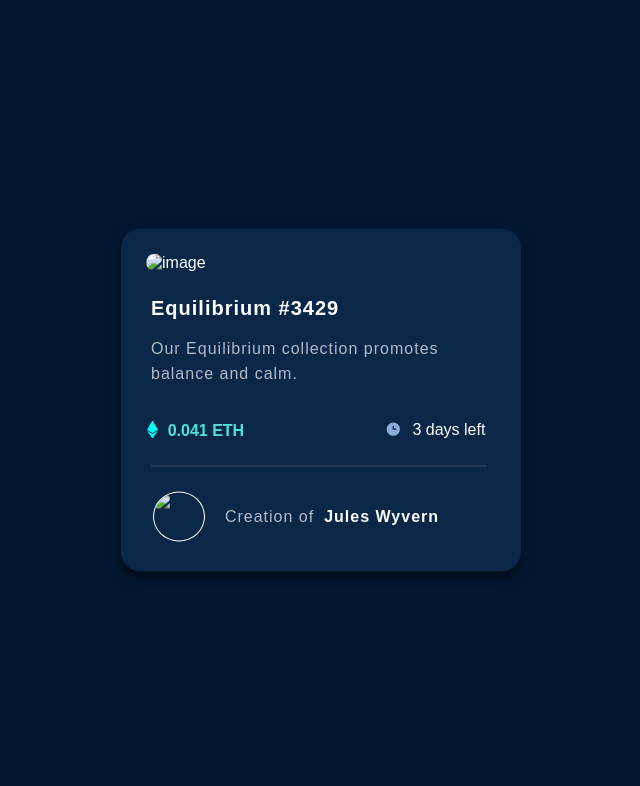
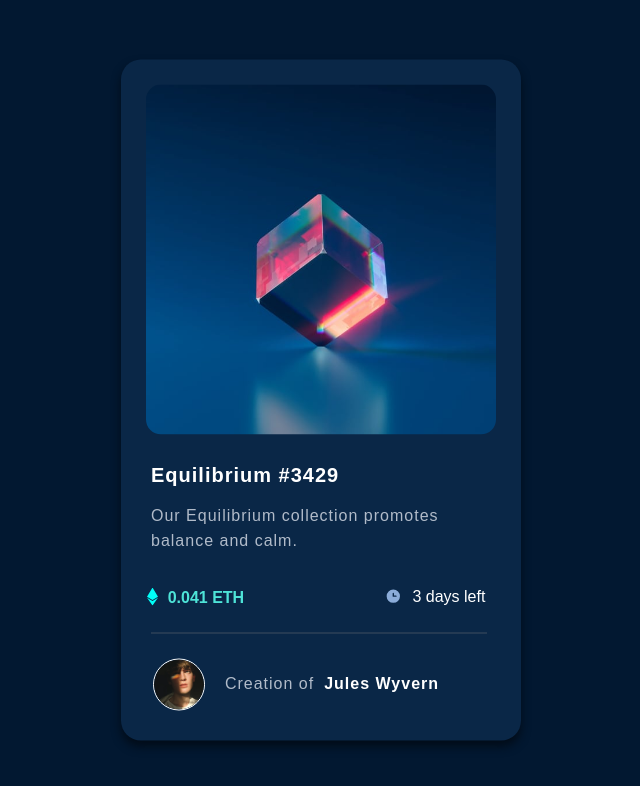
Before and after one commit to moonrose93/NFT_preview_card_component, a plain HTML site: page index.html in a window 1280 px wide. Shown: the whole page, without its empty margins (319-959 px from the left). Drawn offline with Linux system fonts and the light colour scheme; files whose address does not match are found by name.

Commit message:
Update index.html

```diff
--- a/index.html
+++ b/index.html
@@ -8,7 +8,7 @@
 </head>
 <body>
   <div class="container">
-      <img class="image" src="images/image-equilibrium.jpg" alt="image">
+      <img class="image" src="/image-equilibrium.jpg" alt="image">
       <h1 class="header">Equilibrium #3429</h1>
       <p class="paragraph">Our Equilibrium collection promotes<br>balance and calm.</p>
       <div class="down">
@@ -17,7 +17,7 @@
       </div>
       <div class="horizontal-line"></div>
       <div class="bottom">
-        <img class="avatar" src="images/image-avatar.png"><p class="creation">Creation of</p><p class="name">Jules Wyvern</p>
+        <img class="avatar" src="/image-avatar.png"><p class="creation">Creation of</p><p class="name">Jules Wyvern</p>
       </div>
 
 
```
